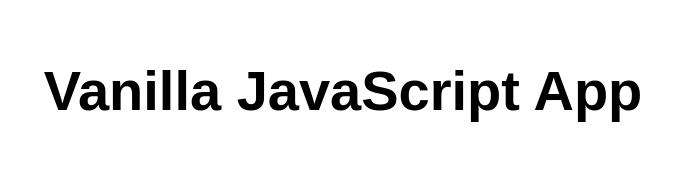
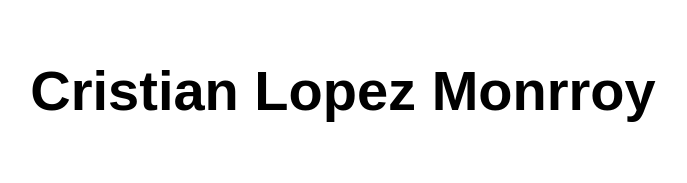
Before and after one commit to CrisLmon/Despliegue1, a website: page src/index.html in a window 1280 px wide. Shown: the whole page, without its empty margins (297-984 px from the left). Drawn offline with Linux system fonts and the light colour scheme.

Commit message:
cambio h1

```diff
--- a/src/index.html
+++ b/src/index.html
@@ -10,7 +10,7 @@
 
 <body>
   <main>
-    <h1>Vanilla JavaScript App</h1>
+    <h1>Cristian Lopez Monrroy</h1>
   </main>
 </body>
 
```
